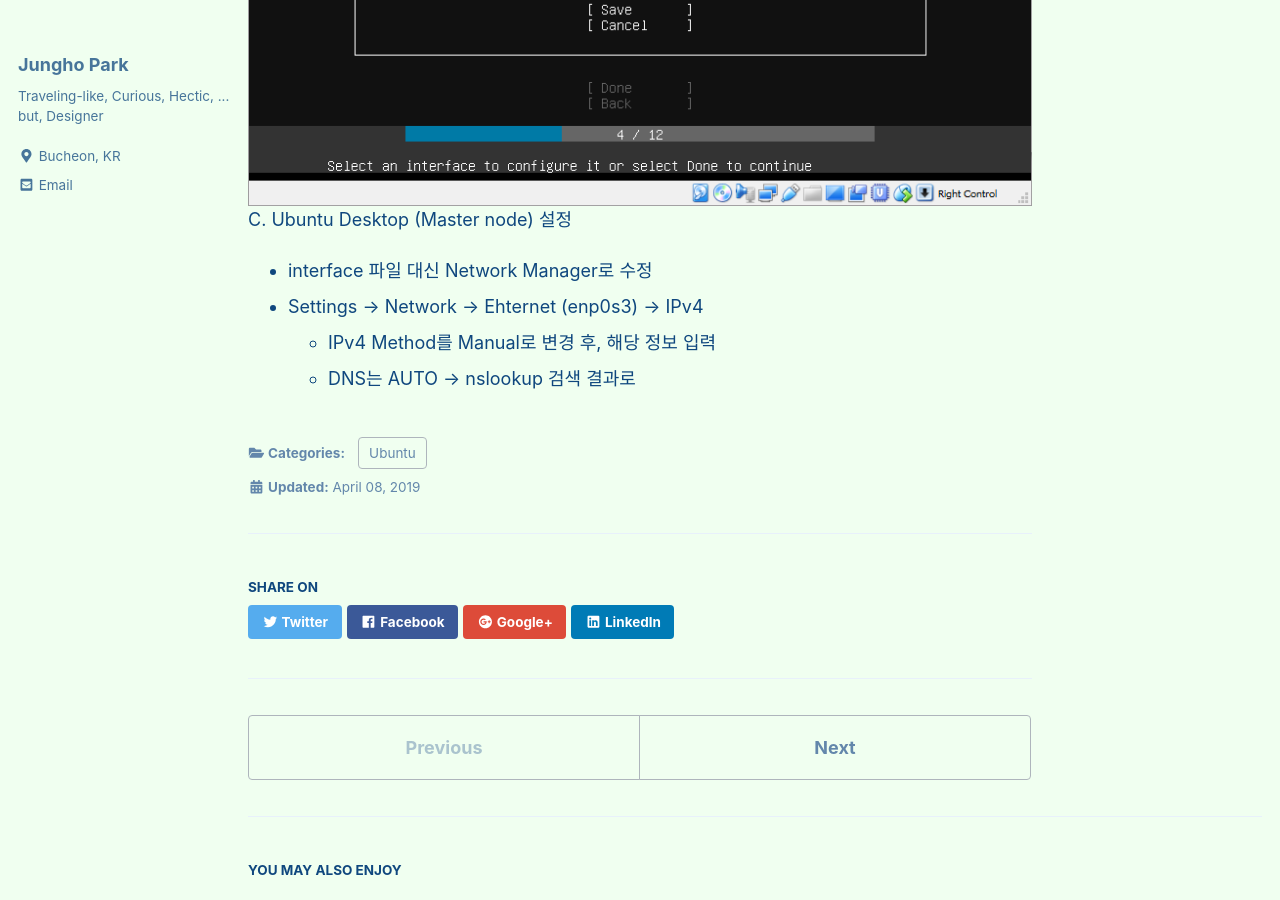
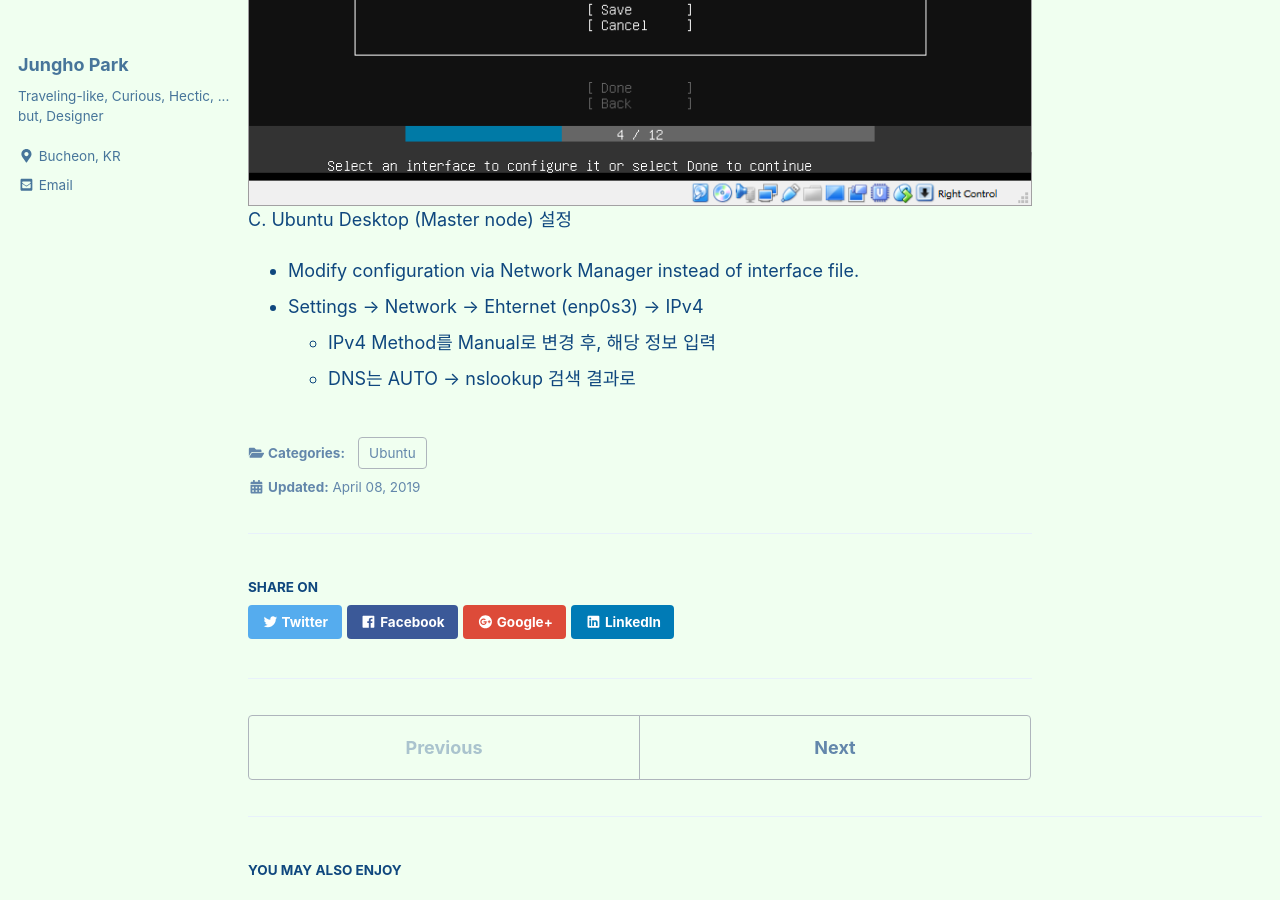
Before and after one commit to unipark00/tekrepo, a Jekyll site: the page built from _posts/2018-12-03-ubuntu-setup.md, in a window 1280 px wide and 900 px high, scrolled down 1817 px. Built offline with Jekyll 4.4.1, drawn with Linux system fonts in a browser that asks for light colours; cached includes are drawn as plain includes.

Commit message:
Update 2018-12-03-ubuntu-setup.md

````diff
--- a/_posts/2018-12-03-ubuntu-setup.md
+++ b/_posts/2018-12-03-ubuntu-setup.md
@@ -54,7 +54,7 @@ gateway 10.0.0.1
 ```
 ![ubuntu-18.04.2](https://github.com/unipark00/tekrepo/blob/master/_posts/20190410_165245.png?raw=true)
 C. Ubuntu Desktop (Master node) 설정
-   * interface 파일 대신 Network Manager로 수정
+   * Modify configuration via Network Manager instead of interface file.
    * Settings -> Network -> Ehternet (enp0s3) -> IPv4
      * IPv4 Method를 Manual로 변경 후, 해당 정보 입력
      * DNS는 AUTO -> nslookup 검색 결과로
````
